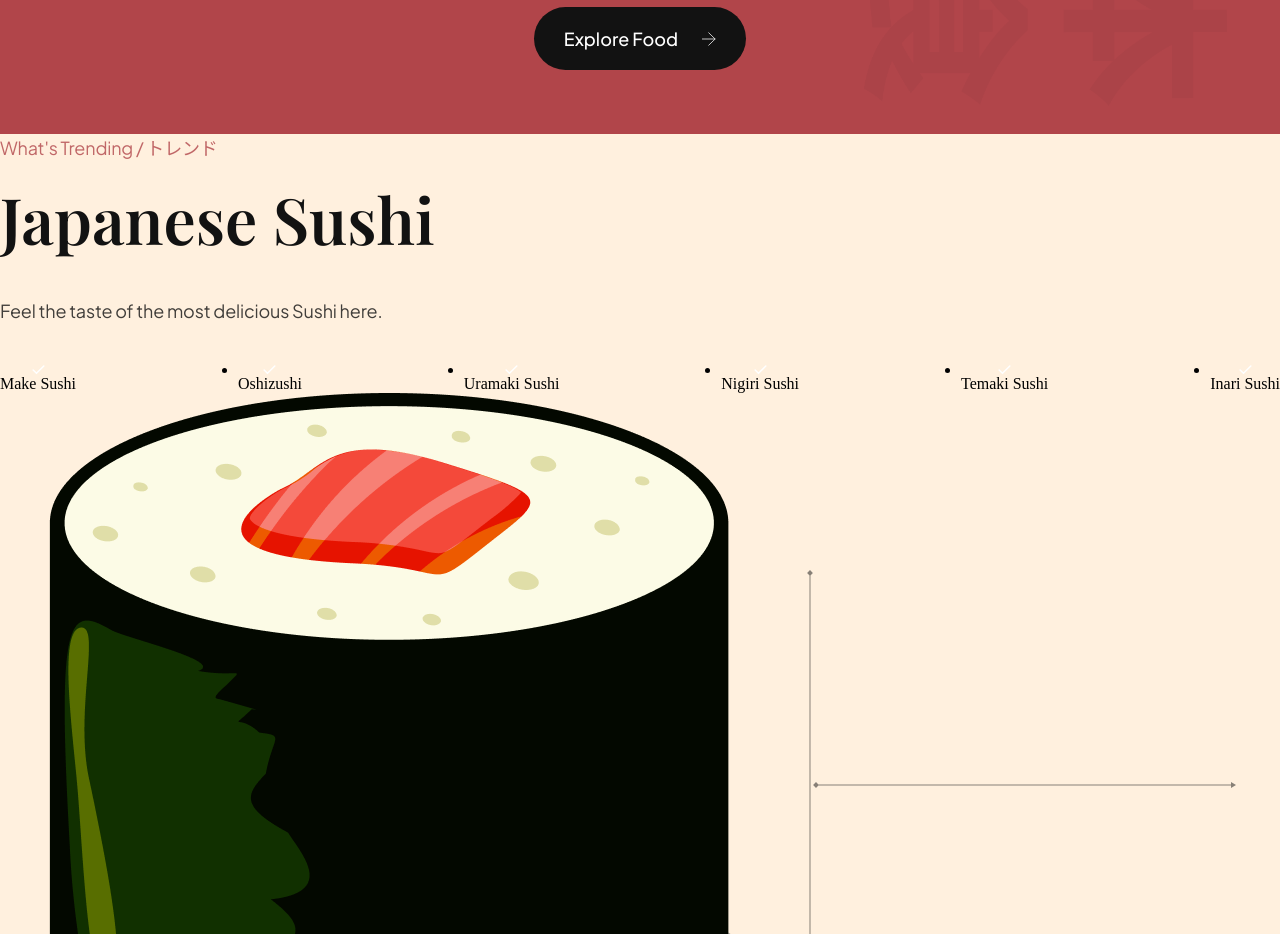
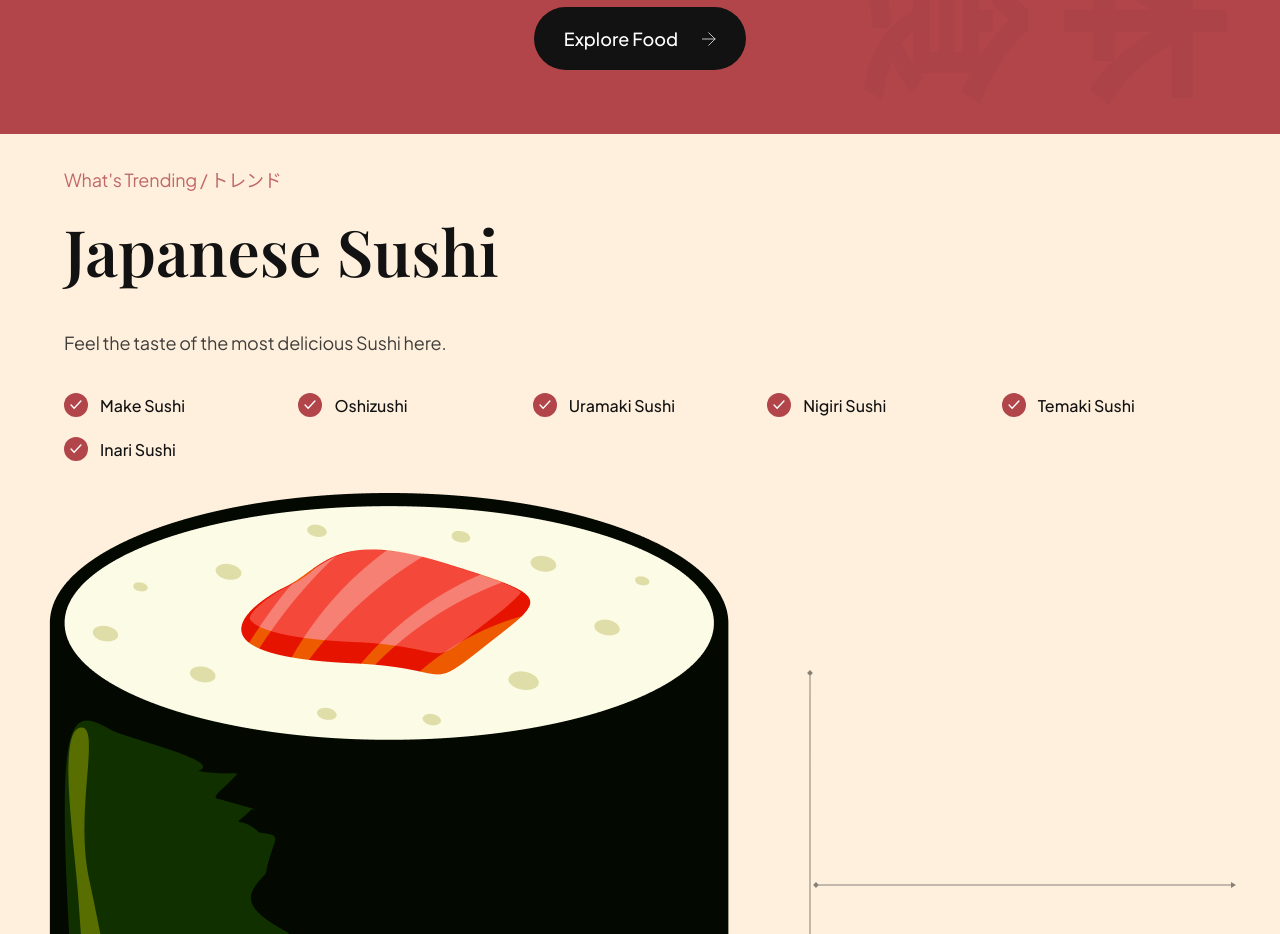
Before and after one commit to tyhyun309/css-sushi, a website built with Vite: page index.html in a window 1280 px wide. Shown: the part 2280-3214 px from the top of the page. Built offline with nearby package versions, Linux system fonts and the light colour scheme.

Commit message:
trending css

```diff
--- a/css/sections/trending.css
+++ b/css/sections/trending.css
@@ -4,3 +4,59 @@
   flex-direction: column;
   overflow: hidden;
 }
+
+.trending__discover {
+
+}
+
+.trending-sushi, .trending-drink {
+  width: 100%;
+  min-height: 640px;
+
+  display: flex;
+  flex-direction: row;
+}
+
+.trending__content {
+  flex: 1;
+  display: flex;
+  justify-content: center;
+  flex-direction: column;
+  padding: 32px 64px;
+}
+
+.trending__list {
+  list-style: none;
+  flex-wrap: wrap;
+  gap:20px;
+}
+
+.trending__list li {
+  flex: 1;
+  display: flex;
+  align-items: center;
+  flex-direction: row;
+  gap: 12px;
+  min-width: 210px;
+}
+
+.trending__icon {
+  width: 24px;
+  height: 24px;
+  background-color: var(--primary-color);
+  border-radius: 100%;
+}
+
+.trending__icon img {
+  width: 50%;
+  height: 50%;
+  object-fit: contain;
+}
+
+.trending__list p {
+  flex: 1;
+  font-size: 16px;
+  font-weight: 500;
+  font-family: var(--plus-jakarta-sans);
+  color: var(--secondary-color)
+}
```
